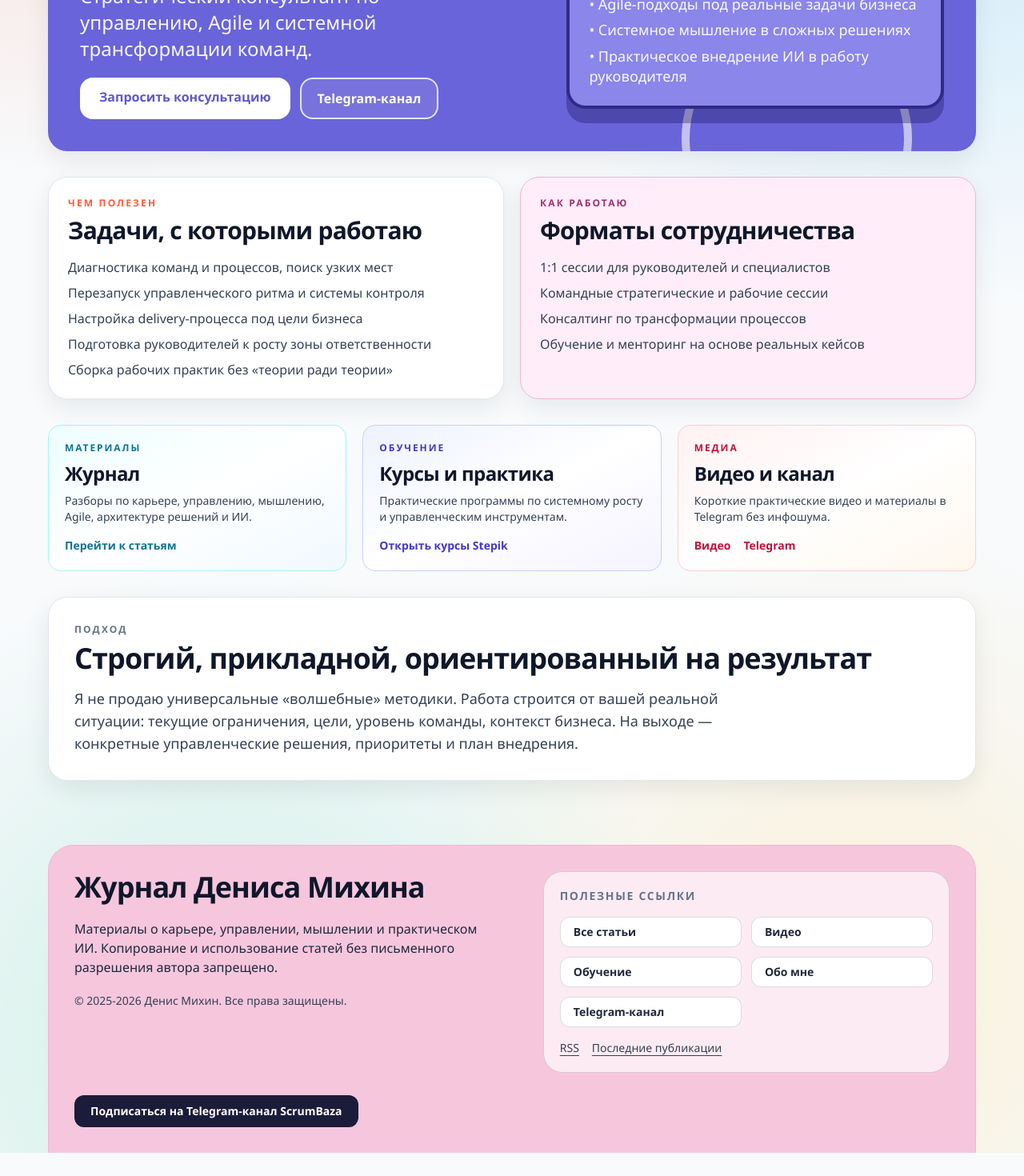
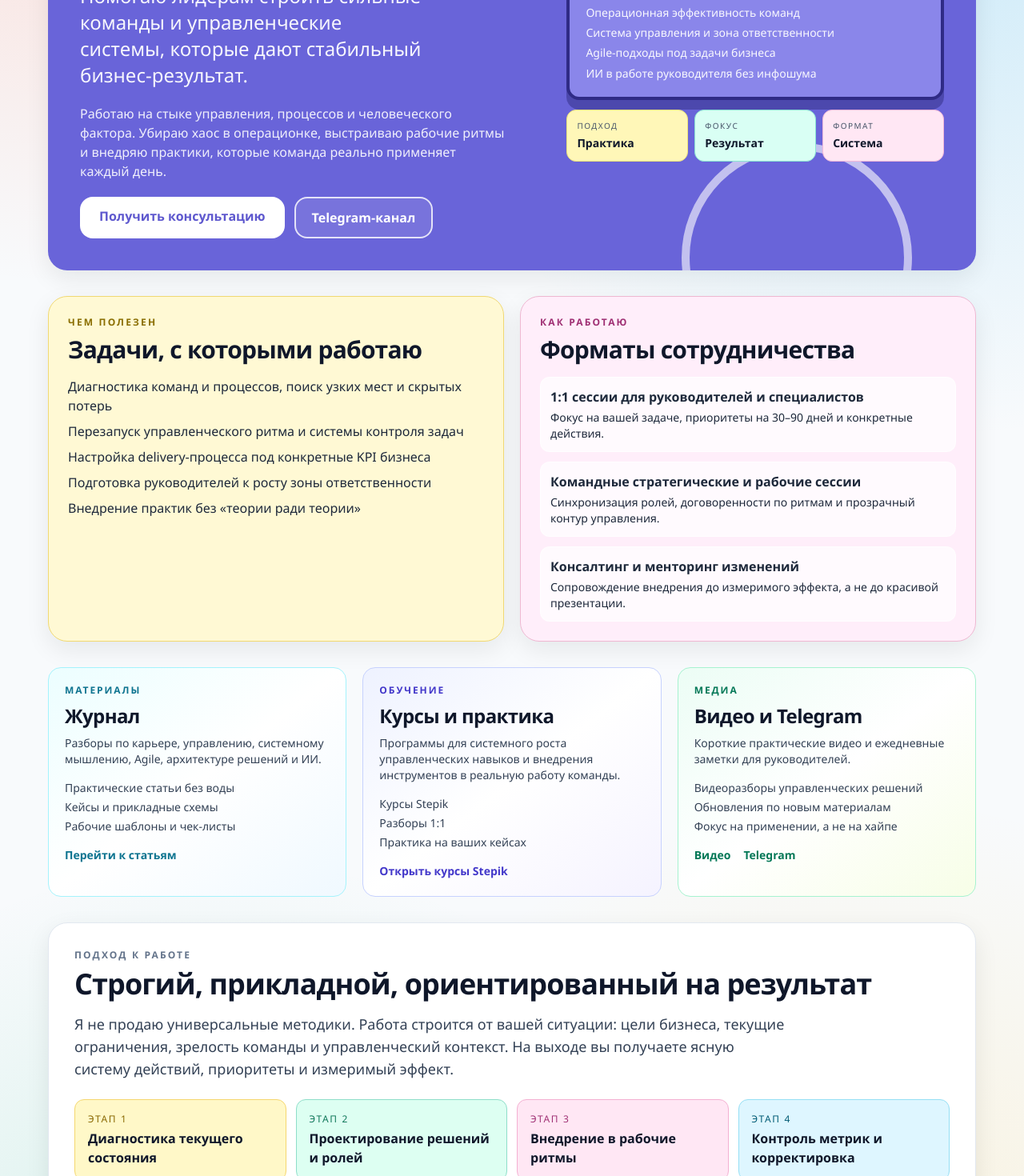
Before and after one commit to digitalmikhin-code/denis-journal, a Next.js app: page /about in a window 1280 px wide. Shown: the part 380-1850 px from the top of the page at 80% size. Before the commit the page ends 1821 px from the top, so only its background shows below. Built offline with nearby package versions, Linux system fonts and the light colour scheme; no server answers.

Commit message:
enhance about page visuals and structure

```diff
--- a/app/about/page.tsx
+++ b/app/about/page.tsx
@@ -26,11 +26,13 @@ export default function AboutPage(): JSX.Element {
         <div className="relative grid gap-8 md:grid-cols-[1.1fr_0.9fr] md:items-center">
           <div className="space-y-5">
             <p className="text-xs font-semibold uppercase tracking-[0.2em] text-white/80">Профиль</p>
-            <h1 className="max-w-[14ch] text-5xl font-extrabold leading-tight tracking-tight md:text-6xl">
-              Денис Михин
-            </h1>
-            <p className="max-w-[28ch] text-2xl leading-snug text-white/95">
-              Стратегический консультант по управлению, Agile и системной трансформации команд.
+            <h1 className="max-w-[14ch] text-5xl font-extrabold leading-tight tracking-tight md:text-6xl">Денис Михин</h1>
+            <p className="max-w-[32ch] text-2xl leading-snug text-white/95">
+              Помогаю лидерам строить сильные команды и управленческие системы, которые дают стабильный бизнес-результат.
+            </p>
+            <p className="max-w-[58ch] text-base text-white/90">
+              Работаю на стыке управления, процессов и человеческого фактора. Убираю хаос в операционке, выстраиваю рабочие
+              ритмы и внедряю практики, которые команда реально применяет каждый день.
             </p>
             <div className="flex flex-wrap gap-3">
               <Link
@@ -39,7 +41,7 @@ export default function AboutPage(): JSX.Element {
                 rel="noopener noreferrer"
                 className="rounded-2xl bg-white px-6 py-3 text-base font-bold text-[#5e58ce] transition hover:bg-slate-100"
               >
-                Запросить консультацию
+                Получить консультацию
               </Link>
               <Link
                 href={TELEGRAM_CHANNEL_URL}
@@ -52,40 +54,64 @@ export default function AboutPage(): JSX.Element {
             </div>
           </div>
 
-          <div className="rounded-3xl border-4 border-[#2f2b86] bg-[#8a86ea] p-6 shadow-[0_18px_0_0_rgba(25,22,91,0.35)]">
-            <p className="text-sm font-semibold uppercase tracking-[0.16em] text-white/80">Экспертиза</p>
-            <ul className="mt-3 space-y-2 text-lg leading-snug text-white/95">
-              <li>• Управленческие системы и операционная эффективность</li>
-              <li>• Agile-подходы под реальные задачи бизнеса</li>
-              <li>• Системное мышление в сложных решениях</li>
-              <li>• Практическое внедрение ИИ в работу руководителя</li>
-            </ul>
+          <div className="grid gap-3">
+            <div className="rounded-2xl border-4 border-[#2f2b86] bg-[#8a86ea] p-5 shadow-[0_12px_0_0_rgba(25,22,91,0.35)]">
+              <p className="text-xs font-semibold uppercase tracking-[0.16em] text-white/80">Фокус</p>
+              <ul className="mt-2 space-y-1.5 text-sm leading-snug text-white/95">
+                <li>Операционная эффективность команд</li>
+                <li>Система управления и зона ответственности</li>
+                <li>Agile-подходы под задачи бизнеса</li>
+                <li>ИИ в работе руководителя без инфошума</li>
+              </ul>
+            </div>
+            <div className="grid grid-cols-3 gap-2">
+              <div className="rounded-xl border border-[#efe37a] bg-[#fff7b8] p-3 text-slate-900">
+                <p className="text-[10px] uppercase tracking-[0.15em] text-slate-600">Подход</p>
+                <p className="mt-1 text-sm font-bold">Практика</p>
+              </div>
+              <div className="rounded-xl border border-[#8be7d1] bg-[#d9fff4] p-3 text-slate-900">
+                <p className="text-[10px] uppercase tracking-[0.15em] text-slate-600">Фокус</p>
+                <p className="mt-1 text-sm font-bold">Результат</p>
+              </div>
+              <div className="rounded-xl border border-[#f3b7d8] bg-[#ffe7f4] p-3 text-slate-900">
+                <p className="text-[10px] uppercase tracking-[0.15em] text-slate-600">Формат</p>
+                <p className="mt-1 text-sm font-bold">Система</p>
+              </div>
+            </div>
           </div>
         </div>
       </section>
 
       <section className="grid gap-5 md:grid-cols-2">
-        <article className="rounded-3xl border border-slate-200 bg-white p-6 shadow-soft">
-          <p className="text-xs font-semibold uppercase tracking-[0.18em] text-brand">Чем полезен</p>
+        <article className="rounded-3xl border border-[#f1d973] bg-[#fff9d4] p-6 shadow-soft">
+          <p className="text-xs font-semibold uppercase tracking-[0.18em] text-[#8a6e00]">Чем полезен</p>
           <h2 className="mt-2 text-3xl font-extrabold tracking-tight text-slate-900">Задачи, с которыми работаю</h2>
-          <ul className="mt-4 space-y-2 text-slate-700">
-            <li>Диагностика команд и процессов, поиск узких мест</li>
-            <li>Перезапуск управленческого ритма и системы контроля</li>
-            <li>Настройка delivery-процесса под цели бизнеса</li>
+          <ul className="mt-4 space-y-2 text-slate-800">
+            <li>Диагностика команд и процессов, поиск узких мест и скрытых потерь</li>
+            <li>Перезапуск управленческого ритма и системы контроля задач</li>
+            <li>Настройка delivery-процесса под конкретные KPI бизнеса</li>
             <li>Подготовка руководителей к росту зоны ответственности</li>
-            <li>Сборка рабочих практик без «теории ради теории»</li>
+            <li>Внедрение практик без «теории ради теории»</li>
           </ul>
         </article>
 
         <article className="rounded-3xl border border-[#efb8d2] bg-[#ffeefa] p-6 shadow-soft">
           <p className="text-xs font-semibold uppercase tracking-[0.18em] text-[#9f2f73]">Как работаю</p>
           <h2 className="mt-2 text-3xl font-extrabold tracking-tight text-slate-900">Форматы сотрудничества</h2>
-          <ul className="mt-4 space-y-2 text-slate-700">
-            <li>1:1 сессии для руководителей и специалистов</li>
-            <li>Командные стратегические и рабочие сессии</li>
-            <li>Консалтинг по трансформации процессов</li>
-            <li>Обучение и менторинг на основе реальных кейсов</li>
-          </ul>
+          <div className="mt-4 space-y-3">
+            <div className="rounded-xl border border-white/70 bg-white/70 p-3 text-slate-800">
+              <p className="font-semibold">1:1 сессии для руководителей и специалистов</p>
+              <p className="mt-1 text-sm">Фокус на вашей задаче, приоритеты на 30–90 дней и конкретные действия.</p>
+            </div>
+            <div className="rounded-xl border border-white/70 bg-white/70 p-3 text-slate-800">
+              <p className="font-semibold">Командные стратегические и рабочие сессии</p>
+              <p className="mt-1 text-sm">Синхронизация ролей, договоренности по ритмам и прозрачный контур управления.</p>
+            </div>
+            <div className="rounded-xl border border-white/70 bg-white/70 p-3 text-slate-800">
+              <p className="font-semibold">Консалтинг и менторинг изменений</p>
+              <p className="mt-1 text-sm">Сопровождение внедрения до измеримого эффекта, а не до красивой презентации.</p>
+            </div>
+          </div>
         </article>
       </section>
 
@@ -94,8 +120,13 @@ export default function AboutPage(): JSX.Element {
           <p className="text-xs font-semibold uppercase tracking-[0.16em] text-cyan-700">Материалы</p>
           <h3 className="mt-2 text-2xl font-extrabold tracking-tight">Журнал</h3>
           <p className="mt-2 text-sm text-slate-700">
-            Разборы по карьере, управлению, мышлению, Agile, архитектуре решений и ИИ.
+            Разборы по карьере, управлению, системному мышлению, Agile, архитектуре решений и ИИ.
           </p>
+          <div className="mt-4 space-y-1 text-sm text-slate-700">
+            <p>Практические статьи без воды</p>
+            <p>Кейсы и прикладные схемы</p>
+            <p>Рабочие шаблоны и чек-листы</p>
+          </div>
           <Link href="/articles" className="mt-4 inline-flex text-sm font-semibold text-cyan-700 hover:underline">
             Перейти к статьям
           </Link>
@@ -105,8 +136,13 @@ export default function AboutPage(): JSX.Element {
           <p className="text-xs font-semibold uppercase tracking-[0.16em] text-indigo-700">Обучение</p>
           <h3 className="mt-2 text-2xl font-extrabold tracking-tight">Курсы и практика</h3>
           <p className="mt-2 text-sm text-slate-700">
-            Практические программы по системному росту и управленческим инструментам.
+            Программы для системного роста управленческих навыков и внедрения инструментов в реальную работу команды.
           </p>
+          <div className="mt-4 space-y-1 text-sm text-slate-700">
+            <p>Курсы Stepik</p>
+            <p>Разборы 1:1</p>
+            <p>Практика на ваших кейсах</p>
+          </div>
           <Link
             href={STEPIK_TEACH_URL}
             target="_blank"
@@ -117,21 +153,24 @@ export default function AboutPage(): JSX.Element {
           </Link>
         </article>
 
-        <article className="rounded-2xl border border-rose-200 bg-gradient-to-br from-rose-50 via-white to-orange-50 p-5">
-          <p className="text-xs font-semibold uppercase tracking-[0.16em] text-rose-700">Медиа</p>
-          <h3 className="mt-2 text-2xl font-extrabold tracking-tight">Видео и канал</h3>
-          <p className="mt-2 text-sm text-slate-700">
-            Короткие практические видео и материалы в Telegram без инфошума.
-          </p>
+        <article className="rounded-2xl border border-emerald-200 bg-gradient-to-br from-emerald-50 via-white to-lime-50 p-5">
+          <p className="text-xs font-semibold uppercase tracking-[0.16em] text-emerald-700">Медиа</p>
+          <h3 className="mt-2 text-2xl font-extrabold tracking-tight">Видео и Telegram</h3>
+          <p className="mt-2 text-sm text-slate-700">Короткие практические видео и ежедневные заметки для руководителей.</p>
+          <div className="mt-4 space-y-1 text-sm text-slate-700">
+            <p>Видеоразборы управленческих решений</p>
+            <p>Обновления по новым материалам</p>
+            <p>Фокус на применении, а не на хайпе</p>
+          </div>
           <div className="mt-4 flex gap-4">
-            <Link href="/videos" className="text-sm font-semibold text-rose-700 hover:underline">
+            <Link href="/videos" className="text-sm font-semibold text-emerald-700 hover:underline">
               Видео
             </Link>
             <Link
               href={TELEGRAM_CHANNEL_URL}
               target="_blank"
               rel="noopener noreferrer"
-              className="text-sm font-semibold text-rose-700 hover:underline"
+              className="text-sm font-semibold text-emerald-700 hover:underline"
             >
               Telegram
             </Link>
@@ -140,15 +179,32 @@ export default function AboutPage(): JSX.Element {
       </section>
 
       <section className="rounded-3xl border border-slate-200 bg-white p-6 shadow-soft md:p-8">
-        <p className="text-xs font-semibold uppercase tracking-[0.18em] text-slate-500">Подход</p>
+        <p className="text-xs font-semibold uppercase tracking-[0.18em] text-slate-500">Подход к работе</p>
         <h2 className="mt-2 text-3xl font-extrabold tracking-tight text-slate-900 md:text-4xl">
           Строгий, прикладной, ориентированный на результат
         </h2>
         <p className="mt-4 max-w-4xl text-lg text-slate-700">
-          Я не продаю универсальные «волшебные» методики. Работа строится от вашей реальной
-          ситуации: текущие ограничения, цели, уровень команды, контекст бизнеса. На выходе —
-          конкретные управленческие решения, приоритеты и план внедрения.
+          Я не продаю универсальные методики. Работа строится от вашей ситуации: цели бизнеса, текущие ограничения, зрелость
+          команды и управленческий контекст. На выходе вы получаете ясную систему действий, приоритеты и измеримый эффект.
         </p>
+        <div className="mt-6 grid gap-3 md:grid-cols-4">
+          <div className="rounded-xl border border-[#f5d76f] bg-[#fff8c8] p-4">
+            <p className="text-xs uppercase tracking-[0.14em] text-[#896700]">Этап 1</p>
+            <p className="mt-1 font-semibold text-slate-900">Диагностика текущего состояния</p>
+          </div>
+          <div className="rounded-xl border border-[#8edec9] bg-[#ddfff2] p-4">
+            <p className="text-xs uppercase tracking-[0.14em] text-[#0f7758]">Этап 2</p>
+            <p className="mt-1 font-semibold text-slate-900">Проектирование решений и ролей</p>
+          </div>
+          <div className="rounded-xl border border-[#f4b0d2] bg-[#ffe7f4] p-4">
+            <p className="text-xs uppercase tracking-[0.14em] text-[#9f2f73]">Этап 3</p>
+            <p className="mt-1 font-semibold text-slate-900">Внедрение в рабочие ритмы</p>
+          </div>
+          <div className="rounded-xl border border-[#95dff5] bg-[#def6ff] p-4">
+            <p className="text-xs uppercase tracking-[0.14em] text-[#005b75]">Этап 4</p>
+            <p className="mt-1 font-semibold text-slate-900">Контроль метрик и корректировка</p>
+          </div>
+        </div>
       </section>
     </div>
   );
```
